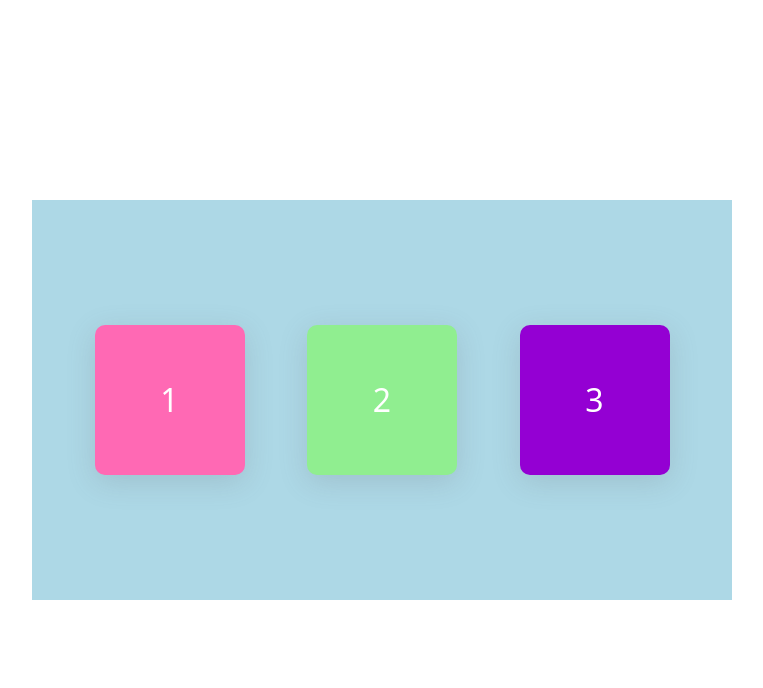
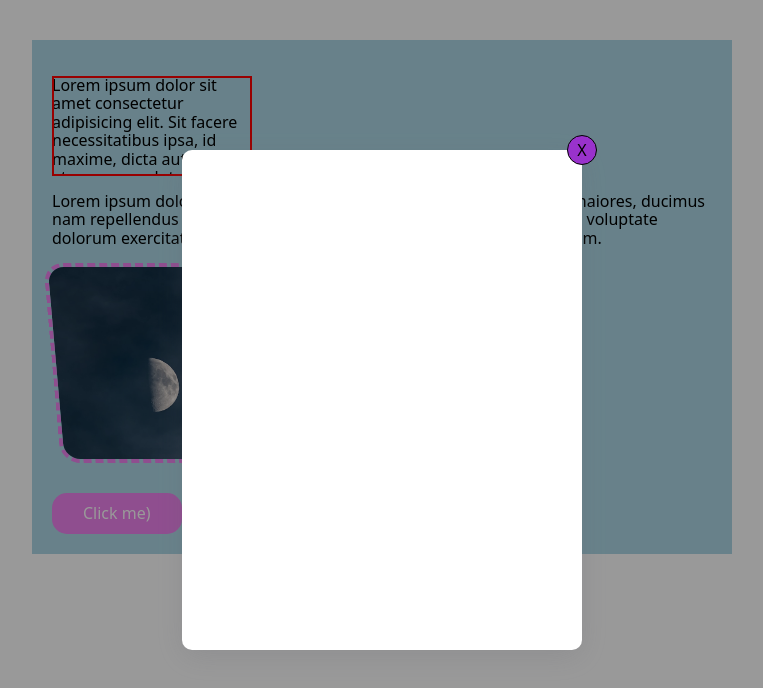
Before and after one commit to YK911/bc-online-30, a plain HTML site: page theory/positioning.html in a window 1280 px wide. Shown: the whole page, without its empty margins (258-1021 px from the left). Drawn offline with nearby package versions, Linux system fonts and the light colour scheme.

Commit message:
positioning & transformation

```diff
--- a/theory/positioning.css
+++ b/theory/positioning.css
@@ -1,17 +1,23 @@
 body {
-  display: flex;
+  /* display: flex; */
   align-items: center;
   justify-content: center;
   width: 100vw;
   height: 100vh;
+
+  padding-top: 40px;
 }
 
 .container {
-  display: flex;
+  /* display: flex; */
   align-items: center;
   justify-content: space-evenly;
   width: 700px;
-  height: 400px;
+  /* height: 400px; */
+  padding: 20px;
+
+  margin-left: auto;
+  margin-right: auto;
 
   background-color: lightblue;
 }
@@ -46,3 +52,156 @@ body {
   | Positioning properties
   |============================
 */
+/* .box-2 {
+  position: relative;
+  top: 30px;
+  right: -100px;
+} */
+
+.container {
+  position: relative;
+}
+
+.box-2 {
+  position: absolute;
+  bottom: 75px;
+  right: 75px;
+  /* z-index: -1; */
+}
+
+.box-2 {
+  /* position: fixed; */
+  bottom: 50px;
+  right: 50px;
+}
+
+/* .text {
+  padding: 20px 0;
+
+  border-bottom: 10px solid tomato;
+} */
+
+.text:hover {
+  line-height: 1.8;
+}
+
+.box-3 {
+  position: relative;
+  z-index: 1;
+}
+
+.desc {
+  outline: 2px solid red;
+  outline-offset: -2px;
+
+  width: 200px;
+  height: 100px;
+
+  overflow: auto;
+}
+
+.thumb {
+  border: 4px dashed violet;
+  border-radius: 20px;
+  overflow: hidden;
+
+  width: 200px;
+  height: 200px;
+
+  transform: skew(5deg);
+  margin-bottom: 30px;
+}
+
+img {
+  display: block;
+  max-width: 100%;
+  height: auto;
+
+  object-fit: cover;
+  object-position: center;
+}
+
+/**
+  |============================
+  | transition
+  |============================
+*/
+
+:root {
+  --anim-slow: 900ms ease;
+  --anim-fast: 400ms ease;
+}
+.btn {
+  padding: 10px 30px;
+  background-color: violet;
+  color: white;
+  border: 1px solid transparent;
+  border-radius: 15px;
+  cursor: pointer;
+
+  /* transition-property: background-color, color, border-color;
+  transition-duration: 1000ms;
+  transition-timing-function: ease;
+  transition-delay: 2500ms;
+
+  transition: background-color var(--anim-fast), color var(--anim-fast),
+    border-color var(--anim-fast); */
+}
+
+.btn:hover {
+  /* transition: background-color var(--anim-fast), color var(--anim-fast),
+    border-color var(--anim-fast); */
+
+  background-color: white;
+  color: violet;
+  border-color: violet;
+}
+
+/**
+  |============================
+  | Центрування абсолютно позиціонованих елементів
+  |============================
+*/
+
+.backdrop {
+  position: fixed;
+  top: 0;
+  left: 0;
+  width: 100%;
+  height: 100%;
+
+  /* display: flex;
+  align-items: center;
+  justify-content: center; */
+
+  background-color: rgba(0, 0, 0, 0.4);
+}
+
+.form {
+  position: absolute;
+  top: 50%;
+  left: 50%;
+  transform: translate(-50%, -50%);
+
+  width: 400px;
+  height: 500px;
+  background-color: #fff;
+  border-radius: 10px;
+  box-shadow: rgba(100, 100, 111, 0.2) 0px 7px 29px 0px;
+}
+
+.button {
+  position: absolute;
+  top: 0;
+  right: 0;
+  transform: translate(50%, -50%);
+
+  width: 30px;
+  height: 30px;
+
+  border-radius: 50%;
+  border: 1px solid black;
+
+  background-color: darkorchid;
+  cursor: pointer;
+}
--- a/theory/positioning.html
+++ b/theory/positioning.html
@@ -15,10 +15,35 @@
     <link rel="stylesheet" href="./positioning.css" />
   </head>
   <body>
-    <div class="container">
-      <div class="box-1">1</div>
-      <div class="box-2">2</div>
-      <div class="box-3">3</div>
+    <section>
+      <div class="container">
+        <!-- <div class="box-1">1</div>
+        <div class="box-2">2</div>
+        <div class="box-3">3</div> -->
+
+        <p class="desc"
+          >Lorem ipsum dolor sit amet consectetur adipisicing elit. Sit facere necessitatibus ipsa,
+          id maxime, dicta autem atque esse soluta earum itaque vel! Dolorum ab corporis et
+          doloremque veniam expedita non.</p
+        >
+        <p class="text"
+          >Lorem ipsum dolor sit amet, consectetur adipisicing elit. Laudantium maiores, ducimus nam
+          repellendus facilis veniam esse qui ab, officiis velit sunt explicabo, voluptate dolorum
+          exercitationem neque quisquam asperiores. Repudiandae, nam.</p
+        >
+
+        <div class="thumb">
+          <img src="./img.jpeg" alt="" width="320" height="485" />
+        </div>
+
+        <button class="btn" type="button">Click me)</button>
+      </div>
+      <!-- <p class="text">lorem</p> -->
+    </section>
+    <div class="backdrop">
+      <div class="form">
+        <button class="button">X</button>
+      </div>
     </div>
   </body>
 </html>
```
Also changed, not shown: theory/img.jpeg (added).
